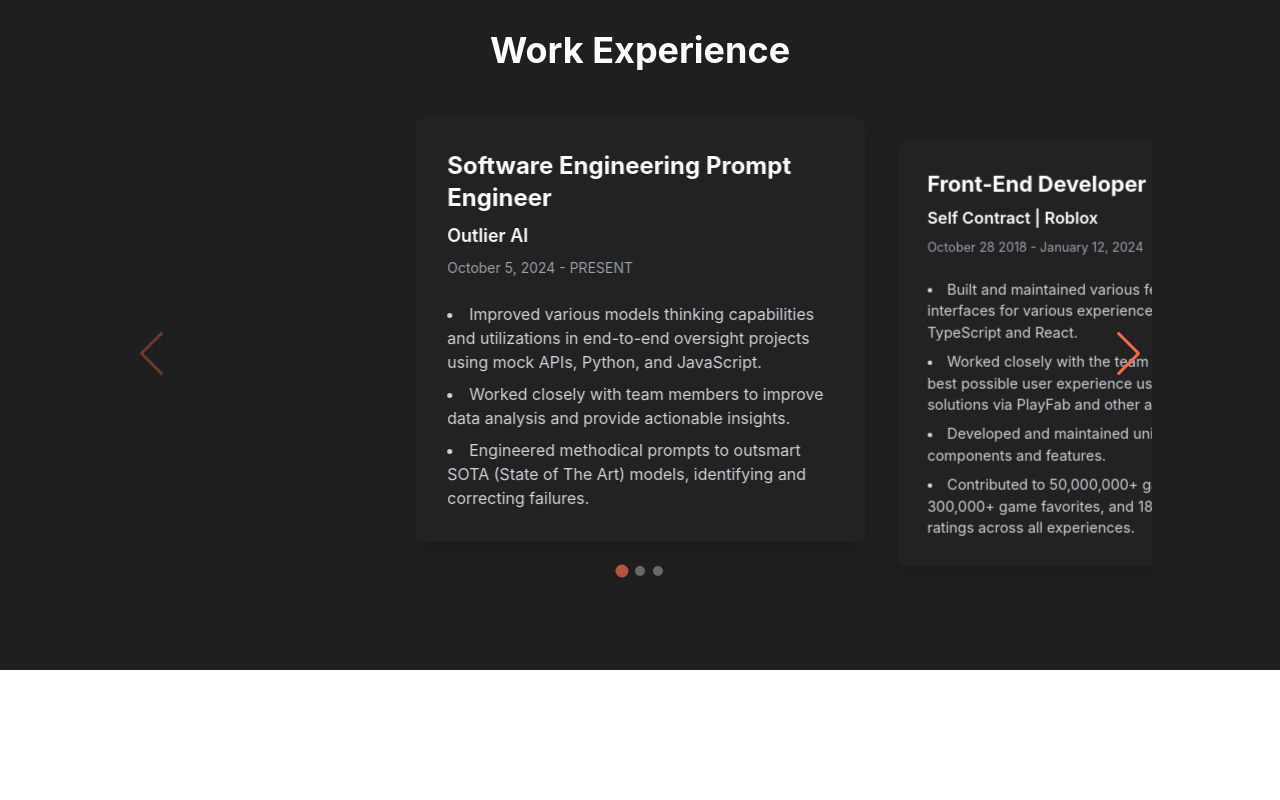
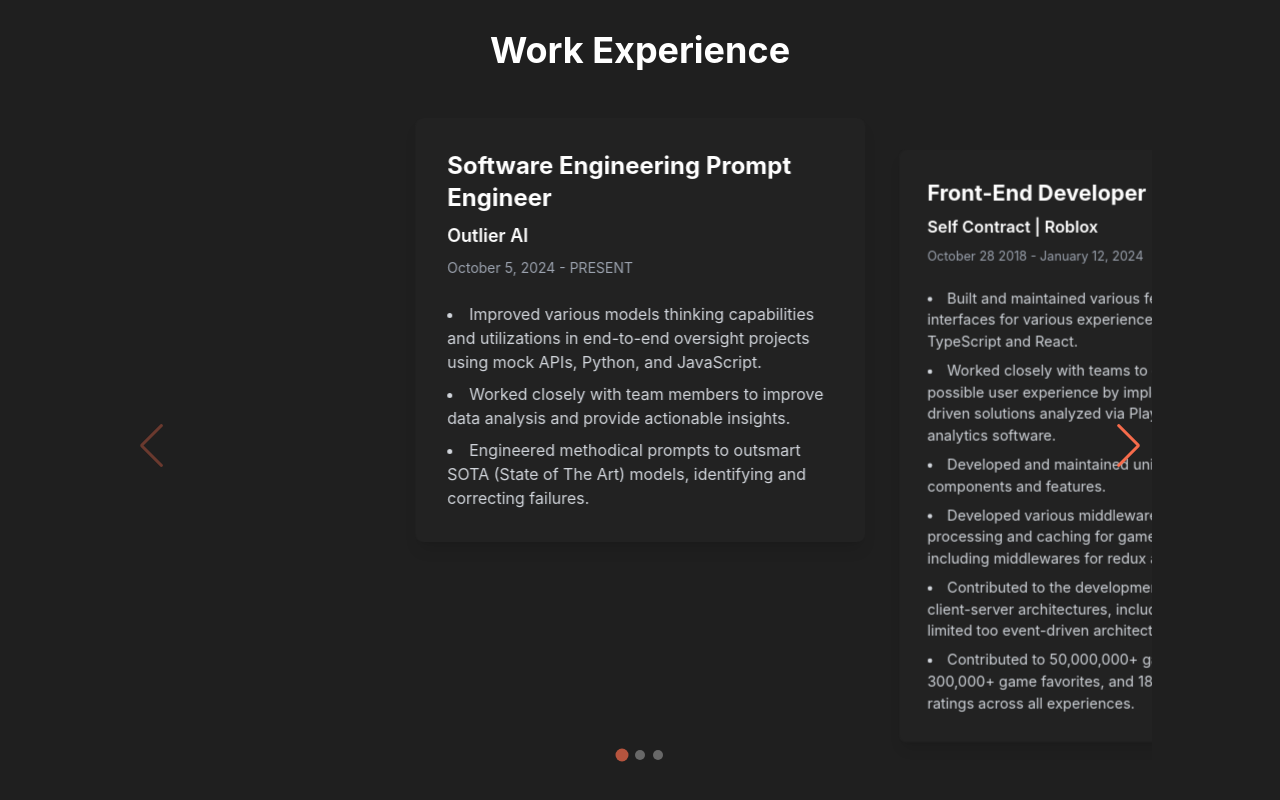
Before and after one commit to elledgecr/Portfolio, a React (Create React App) app: page / in a window 1280 px wide. Shown: the part 654-1454 px from the top of the page. Before the commit the page ends 1324 px from the top, so only its background shows below. Built offline with nearby package versions, Linux system fonts and the light colour scheme.

Commit message:
Add Elaborations to Work Experience

```diff
--- a/src/components/works/index.tsx
+++ b/src/components/works/index.tsx
@@ -34,8 +34,10 @@
       date: "October 28 2018 - January 12, 2024",
       description: [
         "Built and maintained various features and interfaces for various experiences using TypeScript and React.",
-        "Worked closely with the team to ensure the best possible user experience using data-driven solutions via PlayFab and other analytics software.",
+        "Worked closely with teams to ensure the best possible user experience by implenting data-driven solutions analyzed via PlayFab and other analytics software.",
         "Developed and maintained unit tests for various components and features.",
+        "Developed various middlewares to handle data processing and caching for game performance, including middlewares for redux actions.",
+        "Contributed to the development of numerous client-server architectures, including but not limited too event-driven architectures.",
         "Contributed to 50,000,000+ game visits, 300,000+ game favorites, and 180,000+ approval ratings across all experiences."
       ],
     },
@@ -47,7 +49,7 @@
         "Provided training to over 20 employees in the Buffalo Wild Wings franchise.",
         "Ensured morning and night shifts were properly stocked and had clean equipment for each shift.",
         "Lead Grill Employee on deal nights (Tuesdays and Thursdays), due to near perfect order accuracy.",
-        "Closed the kitchen 3 nights a week, and worked 3 additional days from 2pm to 10pm (MST)."
+        "Closed the kitchen 2 nights a week and worked 3 additional days from 2pm to 10pm (MST)."
       ],
     },
   ];
```
